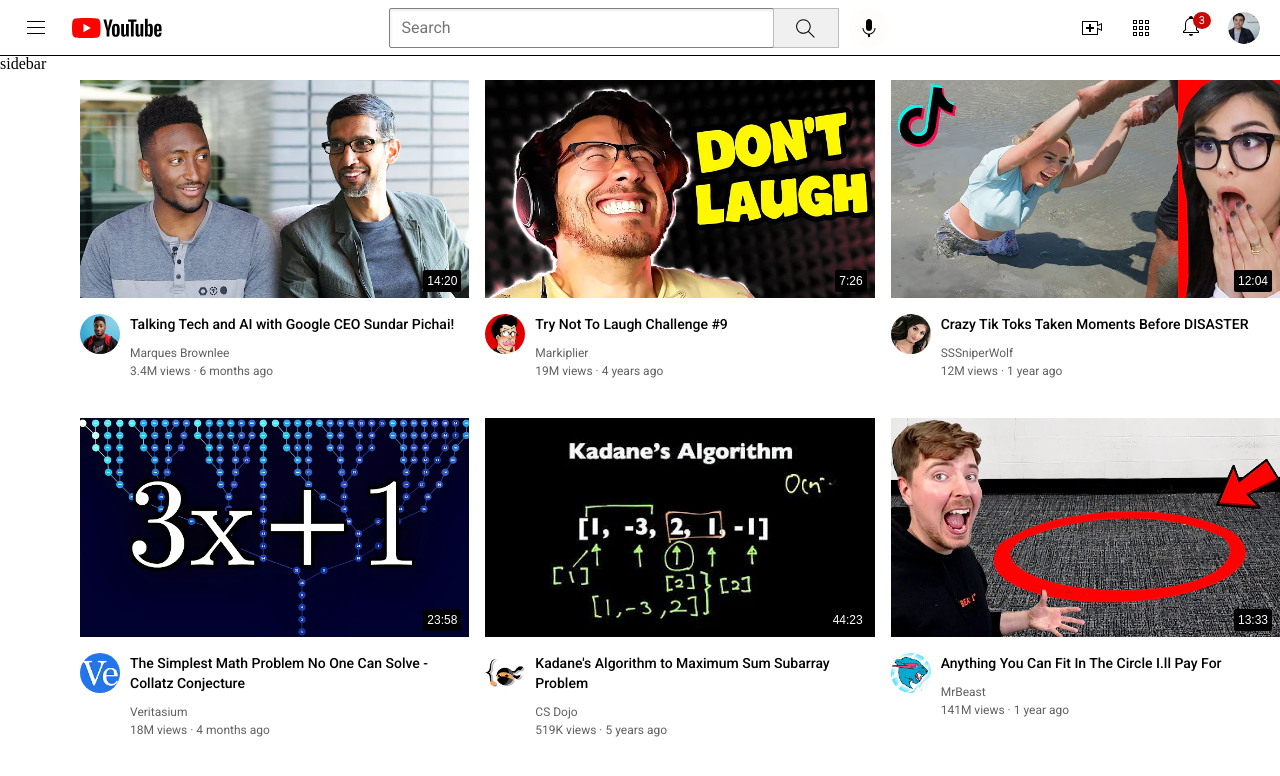
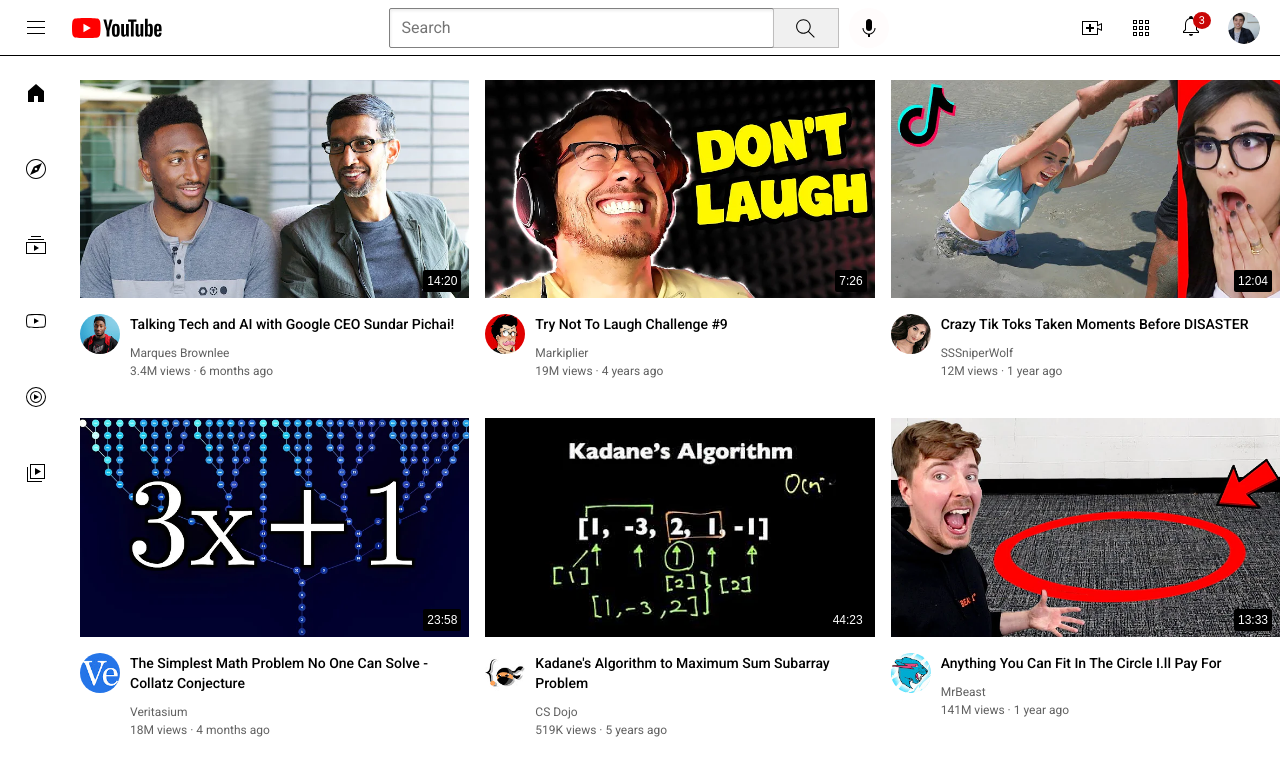
Before and after one commit to mercenar17r/youtube-clone, a plain HTML site: page index.html in a window 1280 px wide. Drawn offline with Linux system fonts and the light colour scheme.

Commit message:
make icons fit and display horizontaly

```diff
--- a/index.html
+++ b/index.html
@@ -51,7 +51,18 @@
 			</div>
 		</div>
 
-		<div class="sidebar">sidebar</div>
+		<div class="sidebar">
+			<div class="sidebar-link"><img src="icons/home.svg" alt="" /></div>
+			<div class="sidebar-link"><img src="icons/explore.svg" alt="" /></div>
+			<div class="sidebar-link">
+				<img src="icons/subscriptions.svg" alt="" />
+			</div>
+			<div class="sidebar-link"><img src="icons/originals.svg" alt="" /></div>
+			<div class="sidebar-link">
+				<img src="icons/youtube-music.svg" alt="" />
+			</div>
+			<div class="sidebar-link"><img src="icons/library.svg" alt="" /></div>
+		</div>
 
 		<div class="video-grid">
 			<div class="video-preview">
--- a/styles/sidebar.css
+++ b/styles/sidebar.css
@@ -6,3 +6,16 @@
 	background-color: white;
 	width: 72px;
 }
+.sidebar-link {
+	display: flex;
+	height: 76px;
+	justify-content: center;
+	align-items: center;
+}
+
+.sidebar-link:hover {
+	background-color: rgb(235, 235, 235);
+}
+.sidebar-link img {
+	height: 24px;
+}
```
